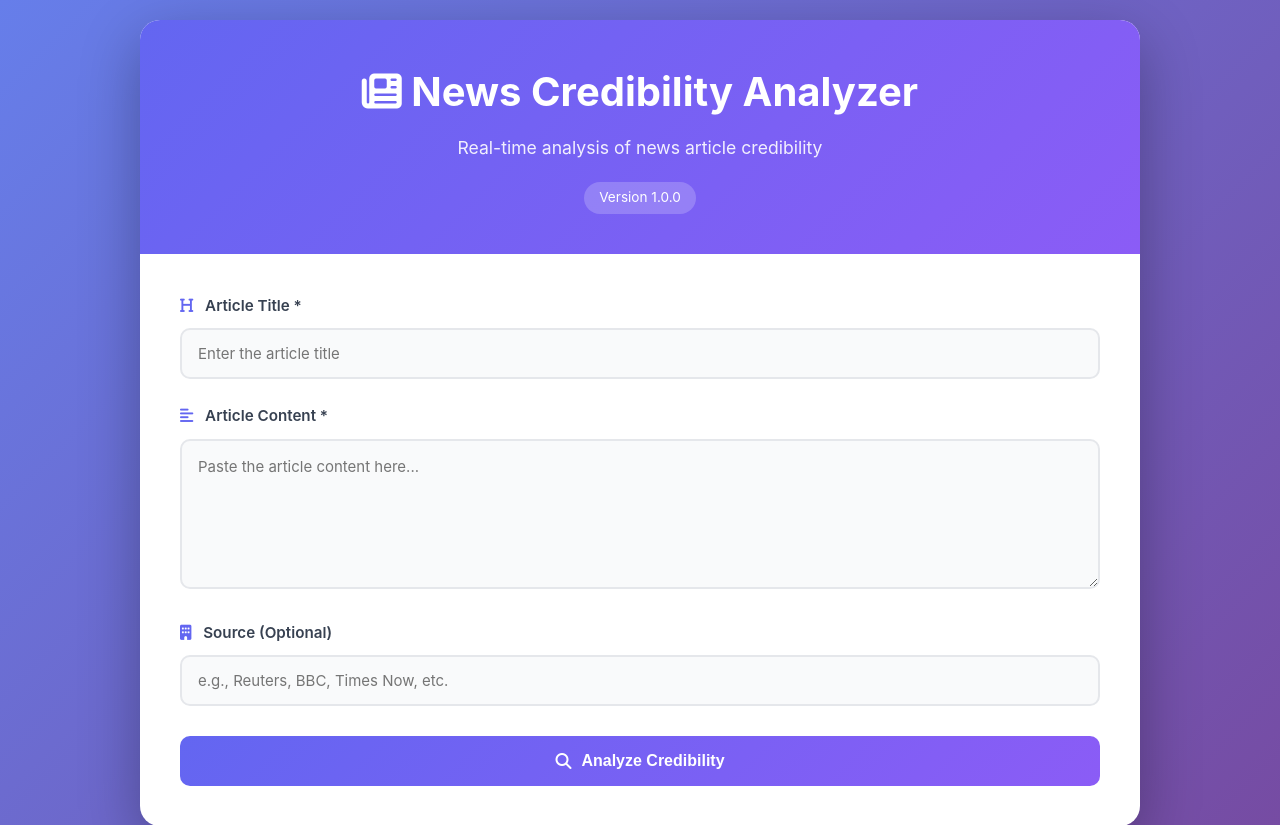
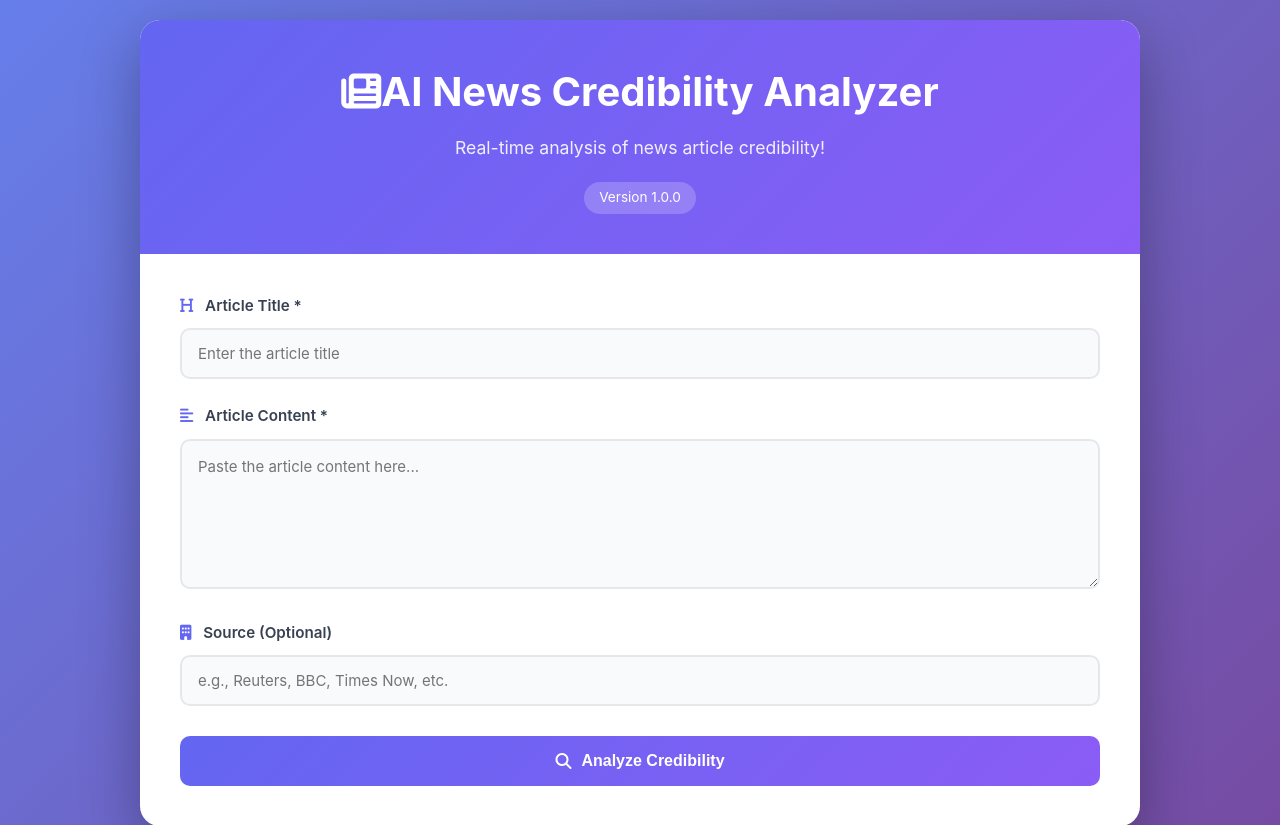
Before and after one commit to LakshyaBetala/news_analyzer, a Flask app: page / in a window 1280 px wide. Shown: the top 825 px of the page. Run offline with Flask 3, Linux system fonts and the light colour scheme.

Commit message:
updated html

```diff
--- a/app/templates/dashboard.html
+++ b/app/templates/dashboard.html
@@ -419,8 +419,8 @@
 <body>
     <div class="container">
         <div class="header">
-            <h1><i class="fas fa-newspaper"></i> News Credibility Analyzer</h1>
-            <div class="subtitle">Real-time analysis of news article credibility</div>
+            <h1><i class="fas fa-newspaper"></i>AI News Credibility Analyzer</h1>
+            <div class="subtitle">Real-time analysis of news article credibility!</div>
             <div class="version">Version {{ version }}</div>
         </div>
 
```
